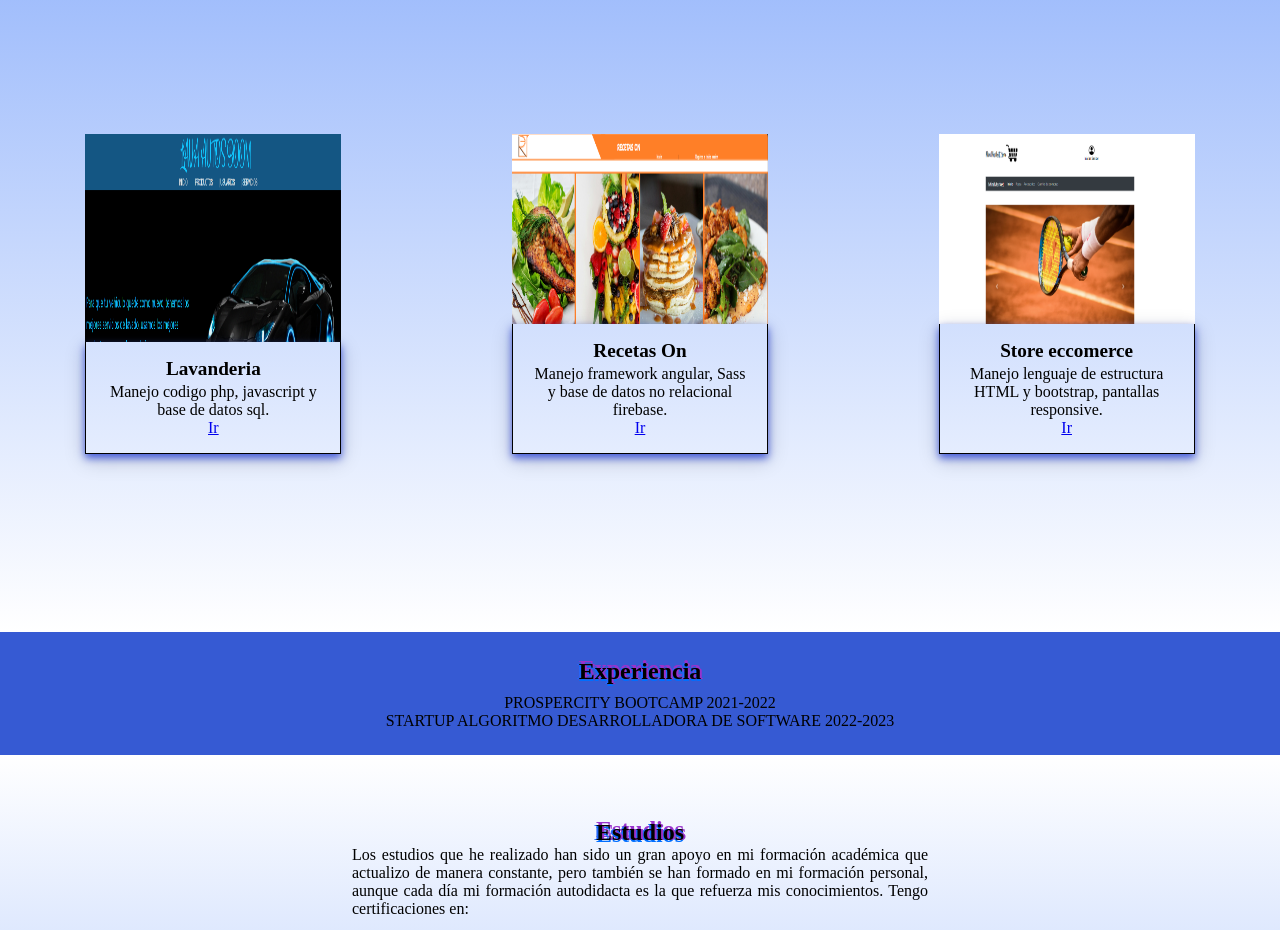
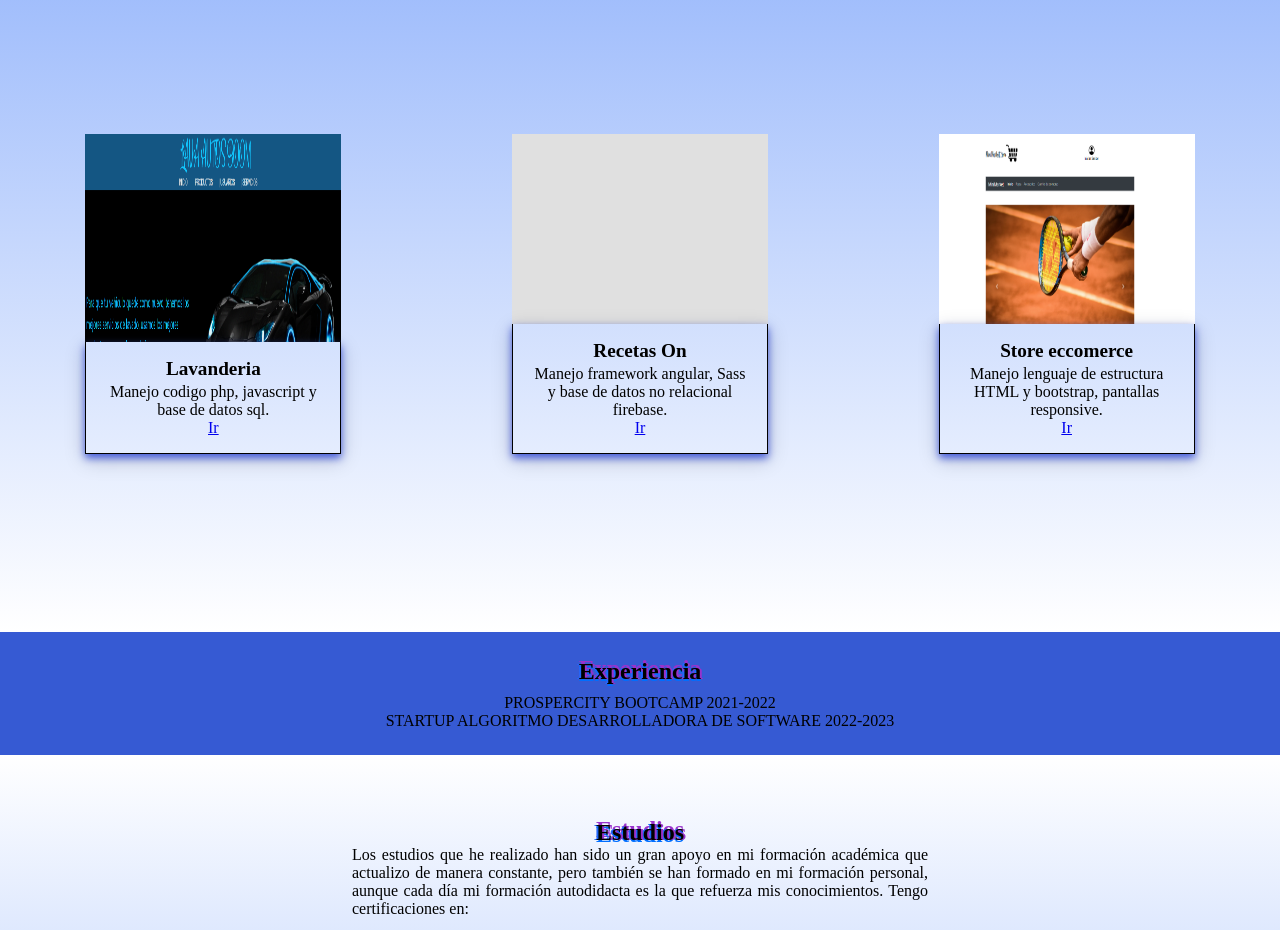
Before and after one commit to DayanaB01/portafolio, a Vue app: page / in a window 1280 px wide. Shown: the part 2320-3250 px from the top of the page. Built offline with nearby package versions, Linux system fonts and the light colour scheme; a web font is replaced by a local one.

Commit message:
Comment image

```diff
--- a/src/views/HomeView.vue
+++ b/src/views/HomeView.vue
@@ -104,7 +104,7 @@
         <div class="card-container">
           <div class="card1">
             <figure class="card-figure">
-              <img src="../assets/z_images/Principal.png" alt="preview-forms" />
+              <!-- <img src="../assets/z_images/Principal.png" alt="preview-forms" /> -->
             </figure>
             <div class="card-body">
               <h2 class="card-title">Recetas On</h2>
```
